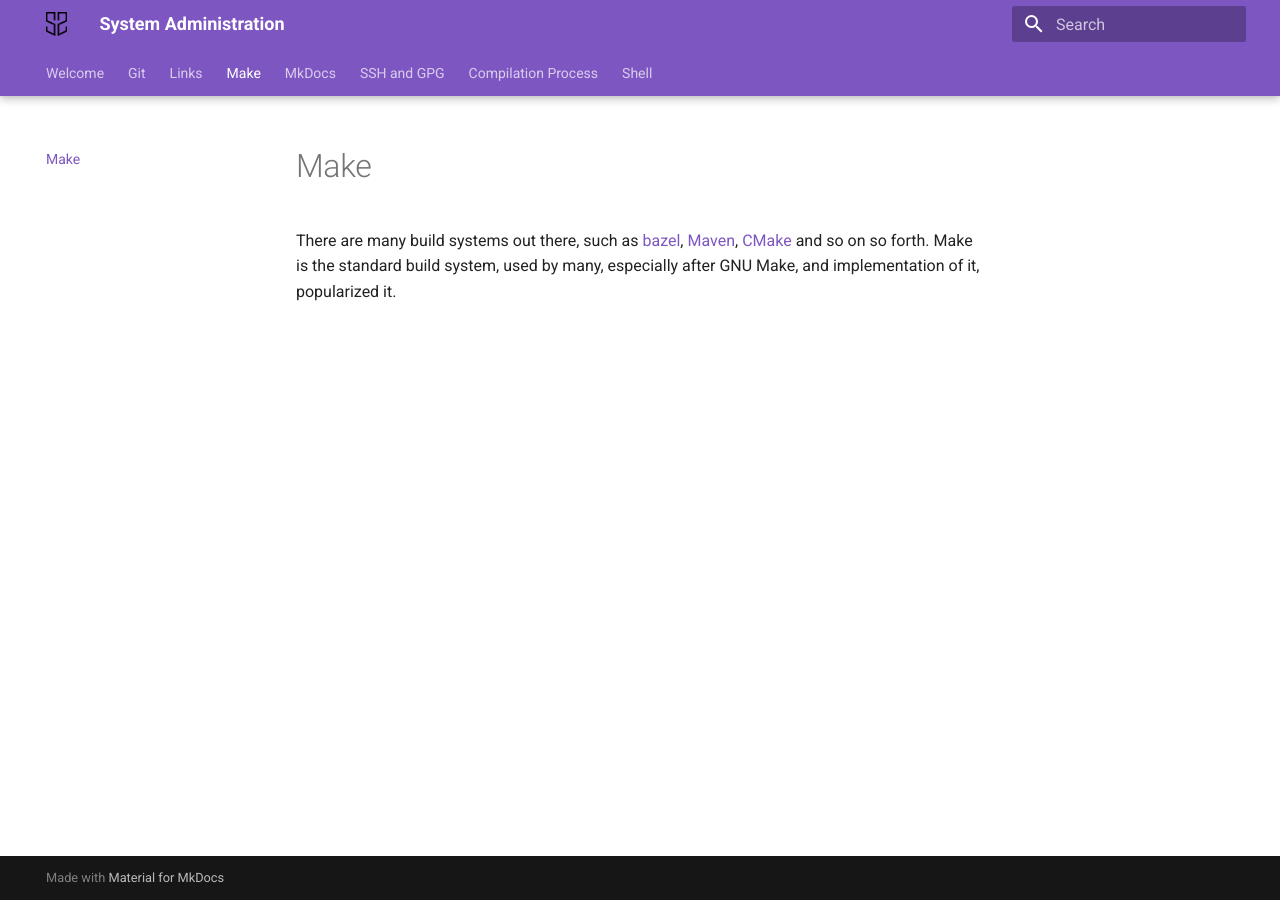
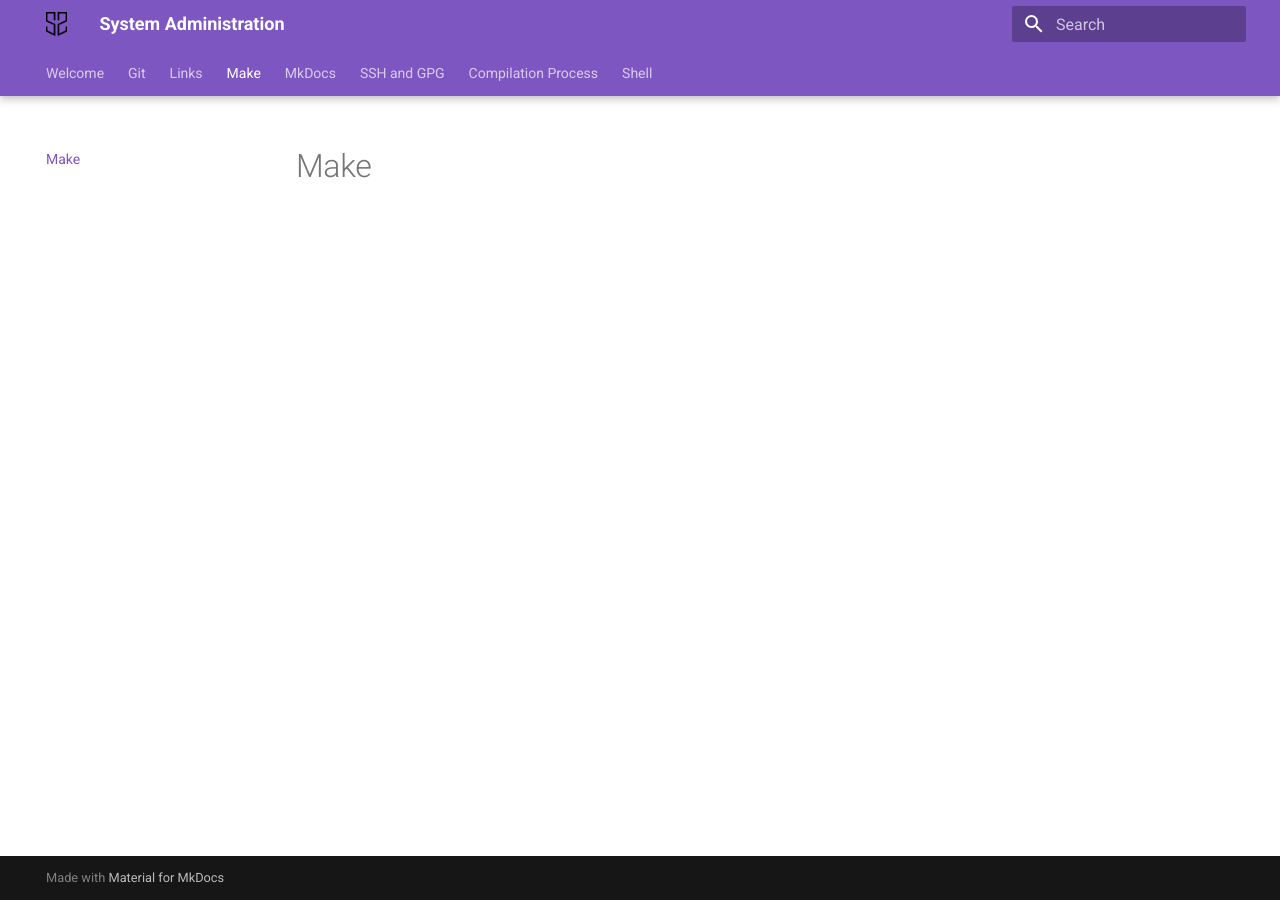
Before and after one commit to angelobattaglia/sysadmin, an MkDocs documentation site: the page built from docs/Make.md, in a window 1280 px wide. Built offline with MkDocs 1.6.1 and Material for MkDocs 9.7.7, drawn with Linux system fonts in a browser that asks for light colours.

Commit message:
Cleared Make.md for future writing

```diff
--- a/docs/Make.md
+++ b/docs/Make.md
@@ -1,6 +1 @@
 # Make
-
-There are many build systems out there, such as [bazel](https://github.com/bazelbuild/bazel/),
-[Maven](https://github.com/bazelbuild/bazel/), [CMake](https://github.com/bazelbuild/bazel/)
-and so on so forth. Make is the standard build system, used by many, especially
-after GNU Make, and implementation of it, popularized it.
```
